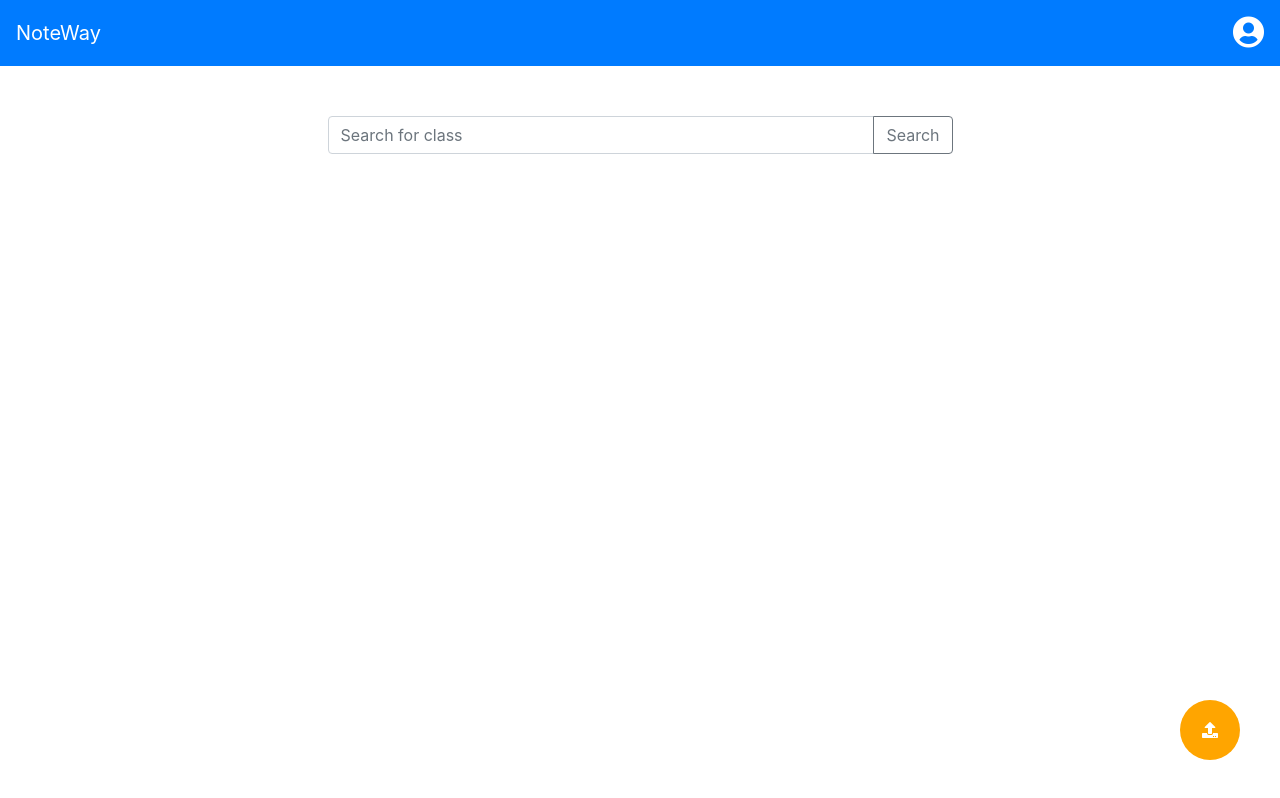
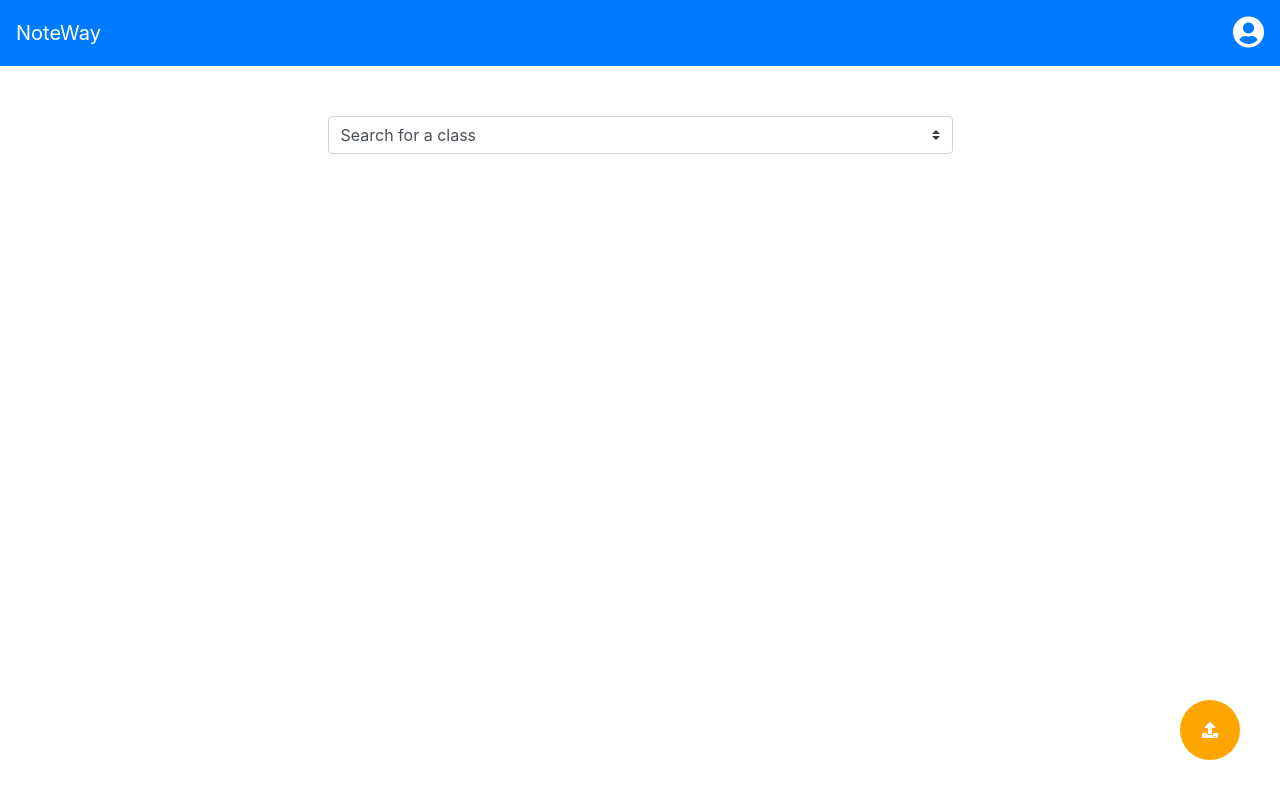
Before and after one commit to paroniriaa/NoteWay, a website: page public/dashboard.html in a window 1280 px wide. Drawn offline with nearby package versions, Linux system fonts and the light colour scheme; no server answers.

Commit message:
Added search function

```diff
--- a/public/dashboard.html
+++ b/public/dashboard.html
@@ -20,10 +20,21 @@
     <div class="row">
         <div class="col-md-6 offset-md-3">
             <div class="input-group mb-3 search-bar">
-                <input type="text" class="form-control" placeholder="Search for class">
-                <div class="input-group-append">
-                    <button class="btn btn-outline-secondary" type="button" id="button-addon2">Search</button>
-                </div>
+                <select id="class-search" class="custom-select">
+                    <option disabled selected value="">Search for a class</option>
+                    <option value="CS 31">CS 31</option>
+                    <option value="CS 32">CS 32</option>
+                    <option value="CS 33">CS 33</option>
+                    <option value="CS M51A">CS M51A</option>
+                    <option value="CS 111">CS 111</option>
+                    <option value="CS 130">CS 130</option>
+                    <option value="CS 143">CS 143</option>
+                    <option value="CS 144">CS 144</option>
+                    <option value="CS M146">CS M146</option>
+                    <option value="CS M151B">CS M151B</option>
+                    <option value="CS 181">CS 181</option>
+                    <option value="CS 188">CS 188</option>
+                </select>
             </div>
         </div>
         <div id="dashboard" class="col-md-8 offset-md-2"></div>
--- a/public/js/dashboard.js
+++ b/public/js/dashboard.js
@@ -27,3 +27,11 @@ $(document).ready(function() {
         });
     });
 });
+
+$('select').on("change", function() {
+    var selected_class = $(this).val();
+    database.ref('class_mapping/' + $(this).val()).once('value').then(function(class_id_obj){
+        var class_id = class_id_obj.val();
+        window.location.href = "/section/?id=" + class_id;
+    });
+});
```
